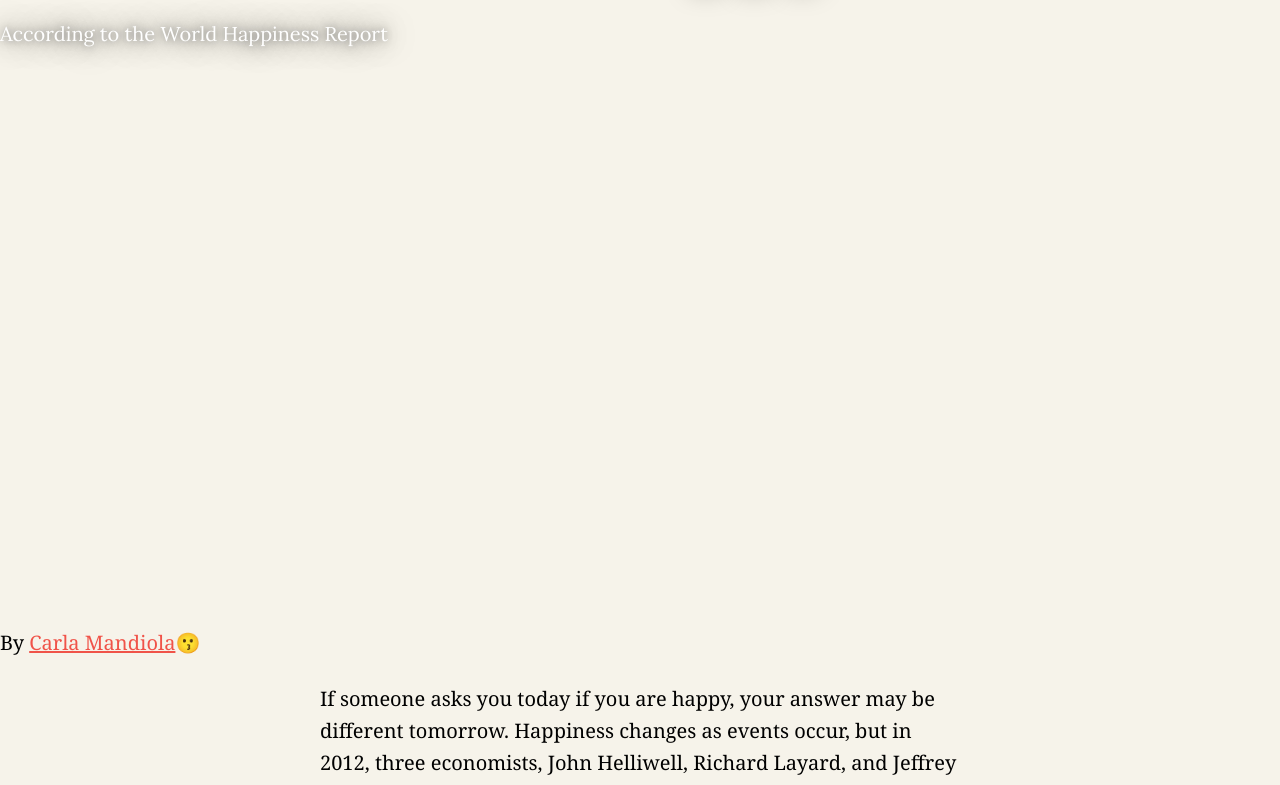
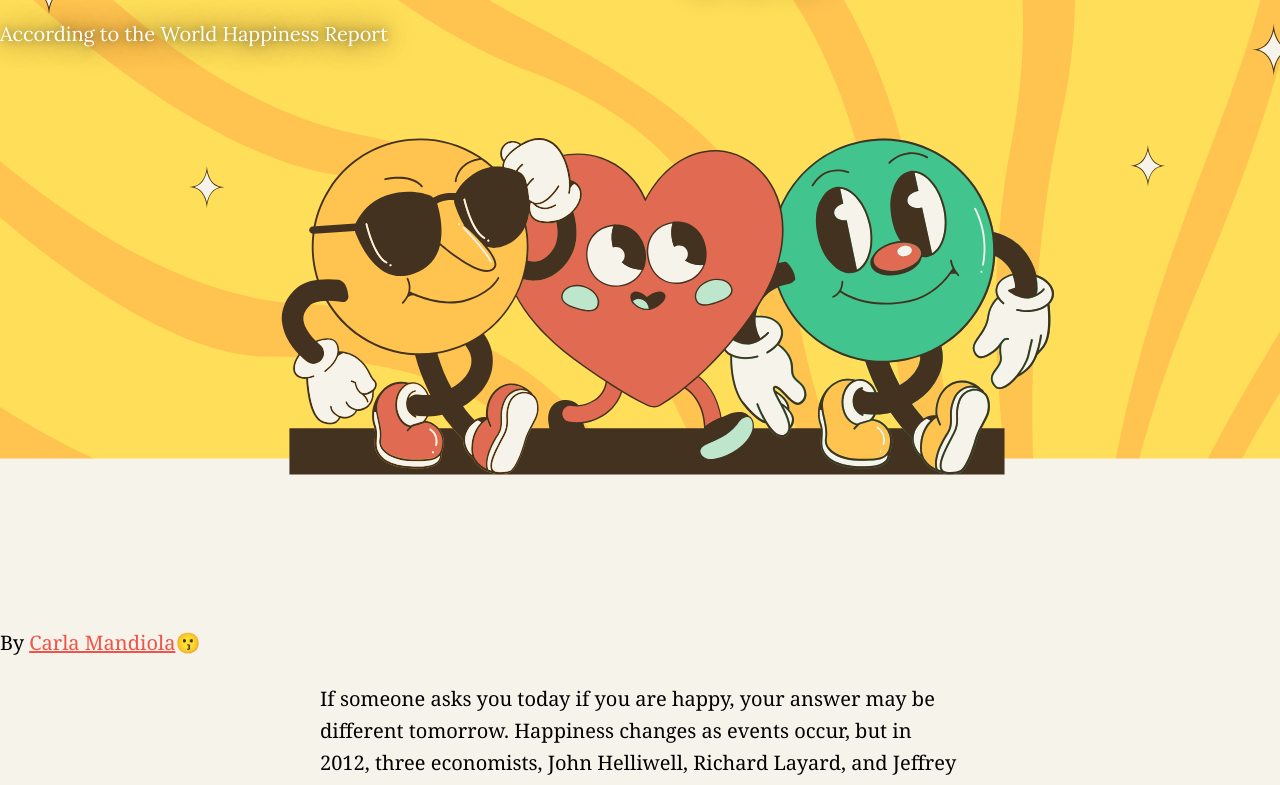
Before and after one commit to Mandiuu/happiness, a plain HTML site: page index.html in a window 1280 px wide. Shown: the part 173-958 px from the top of the page. Drawn offline with nearby package versions, Linux system fonts and the light colour scheme; a script that the page names is missing.

Commit message:
Update index.html

```diff
--- a/index.html
+++ b/index.html
@@ -147,7 +147,7 @@
         color: white;
         text-shadow: 0px 0px 30px black,
             0px 0px 10px rgba(0, 0, 0, 0.5);
-        background-image: url('images/Green.svg'); /* Ensure this path is correct */
+        background-image: url('Green.svg'); /* Ensure this path is correct */
     }
 
     .header .content {
```
